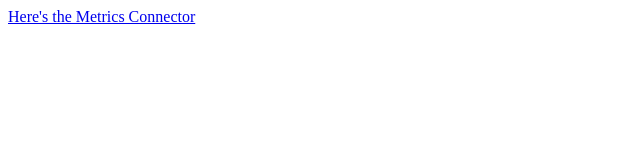
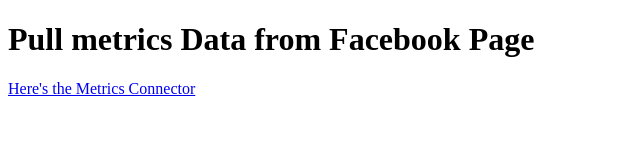
Before and after one commit to iopkelvin/iopkelvin.github.io, a plain HTML site: page index.html in a window 1280 px wide. Shown: the whole page, without its empty margins (0-640 px from the left). Drawn offline with Linux system fonts and the light colour scheme.

Commit message:
update index

```diff
--- a/index.html
+++ b/index.html
@@ -5,6 +5,7 @@
     <title>Web Data Connector</title>
 </head>
 <body>
+<h1>Pull metrics Data from Facebook Page</h1>
 <a href="page-insights-web-connect.html">Here's the Metrics Connector</a>
 </body>
 </html>
```
